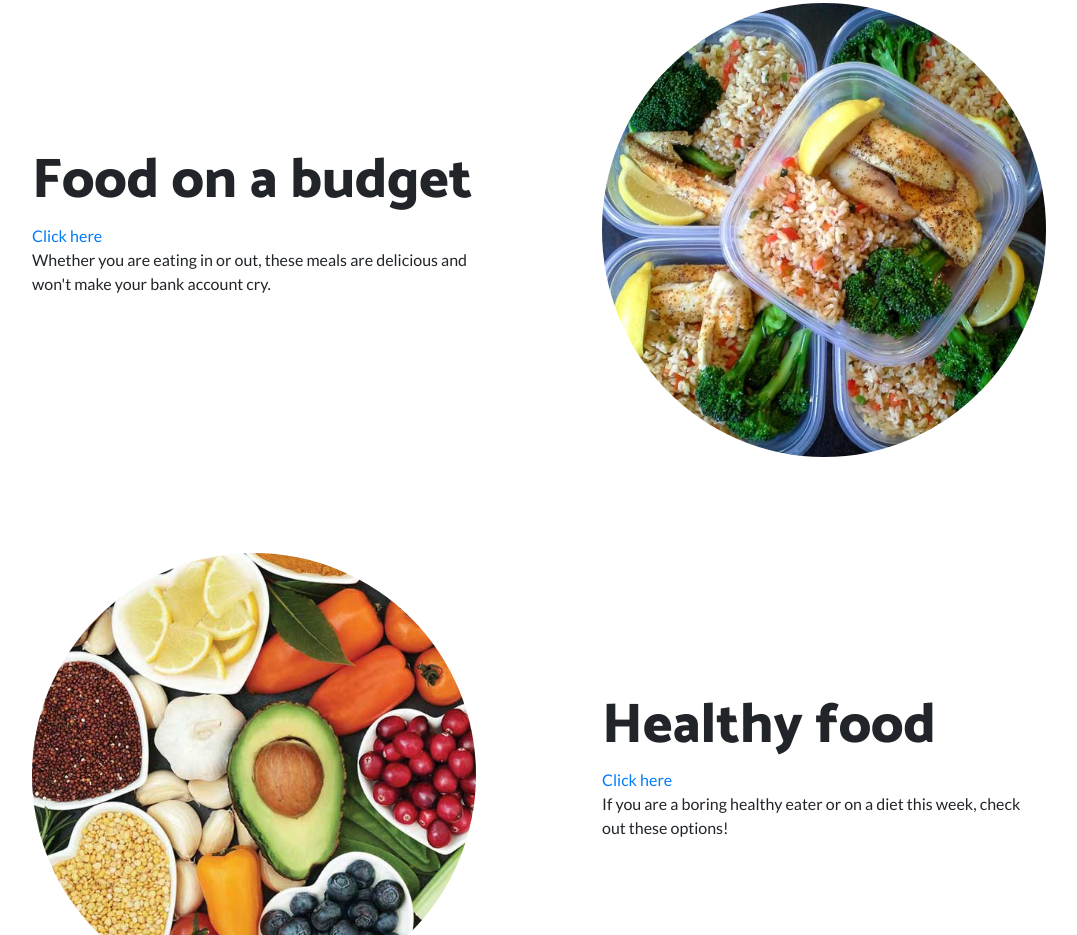
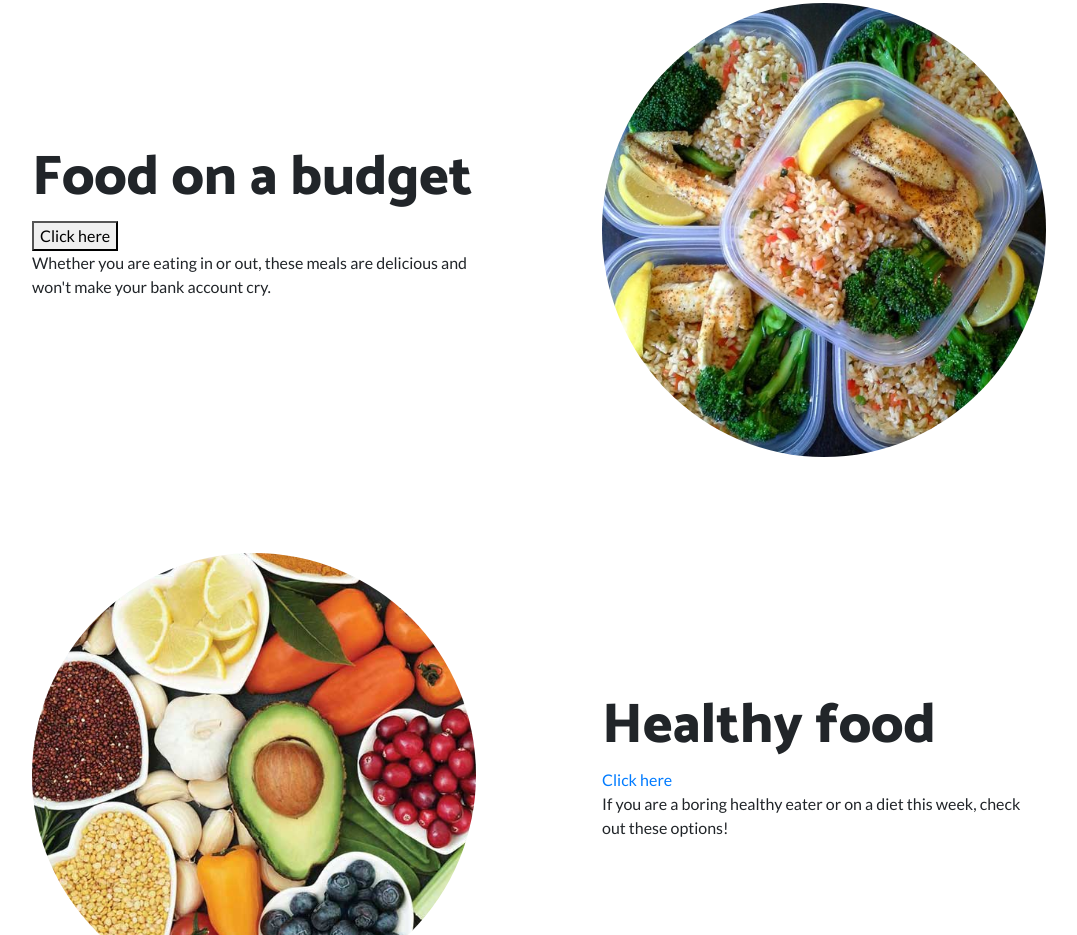
Before and after one commit to alino4kad/food_confusion, a website: page index.html in a window 1280 px wide. Shown: the part 933-1868 px from the top of the page, without its empty margins (101-1178 px from the left). Drawn offline with Linux system fonts and the light colour scheme.

Commit message:
click here button popup

```diff
--- a/index.html
+++ b/index.html
@@ -72,8 +72,8 @@
         </div>
         <div class="col-lg-6 order-lg-1">
           <div class="p-5">
-            <h2 class="display-4"><a name="exactline">Food on a budget</a></h2>
-            <a href="#exactline">Click here</a>
+            <h2 class="display-4">Food on a budget</a></h2>
+            <button onclick="alert('Hi there!\nThis page is coming soon :)')">Click here</button>
             <p>Whether you are eating in or out, these meals are delicious and won't make your bank account cry.</p>
           </div>
         </div>
```
